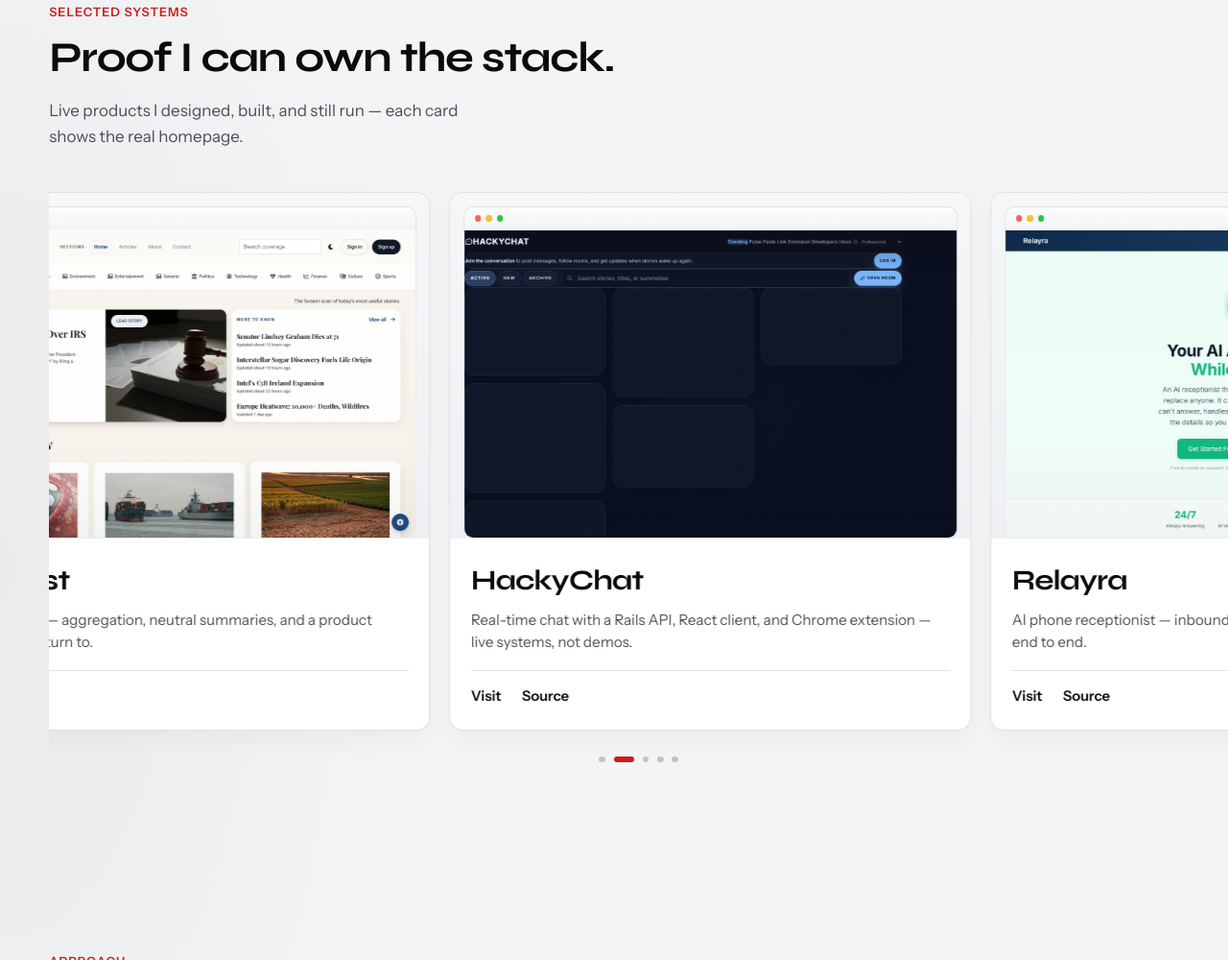
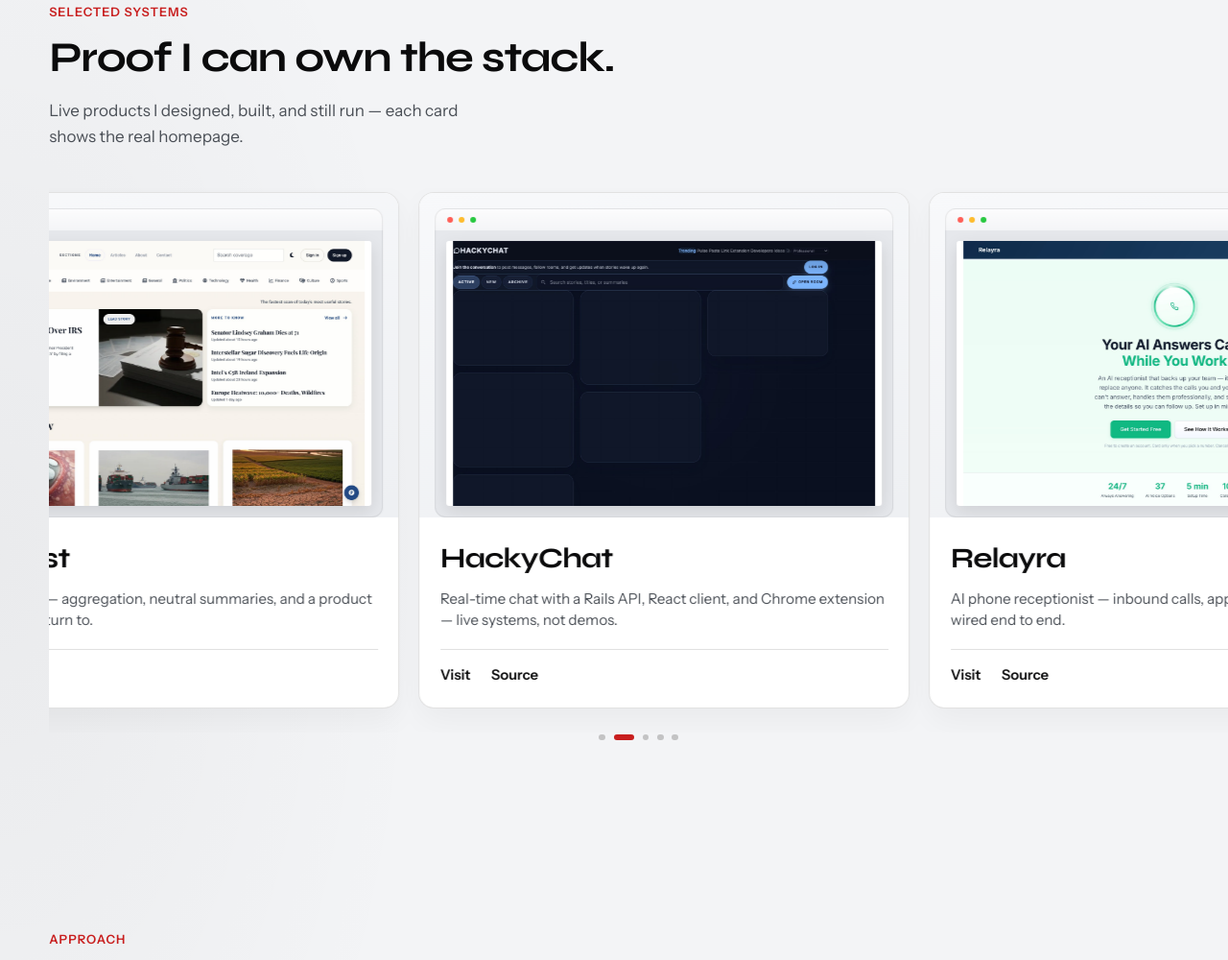
Before and after one commit to JoshBubis/joshbubis.com, a plain HTML site: page index.html in a window 1280 px wide. Shown: the part 893-1893 px from the top of the page at 96% size. Drawn offline with Linux system fonts and the light colour scheme.

Commit message:
Frame work shots with an inset mat so full pages stay visible.
Drop the hover zoom crop: screenshots sit inset in a quiet window, and the rail keeps drifting under the cursor.

```diff
--- a/index.html
+++ b/index.html
@@ -27,7 +27,7 @@
         href="https://fonts.googleapis.com/css2?family=Instrument+Sans:ital,wght@0,400;0,500;0,600;0,700;1,400&family=Syne:wght@600;700;800&display=swap"
         rel="stylesheet">
 
-    <link rel="stylesheet" href="style.css?v=atelier9">
+    <link rel="stylesheet" href="style.css?v=atelier10">
 </head>
 
 <body>
@@ -240,7 +240,7 @@
         </div>
     </footer>
 
-    <script src="script.js?v=atelier9"></script>
+    <script src="script.js?v=atelier10"></script>
 </body>
 
 </html>
--- a/studio.css
+++ b/studio.css
@@ -356,7 +356,7 @@
 }
 
 .work-panel {
-    flex: 0 0 min(84vw, 34rem);
+    flex: 0 0 min(82vw, 32rem);
     min-height: auto;
     padding: 0;
     background: #fff;
@@ -364,15 +364,15 @@
     display: flex;
     flex-direction: column;
     overflow: hidden;
-    border-radius: 14px;
-    box-shadow: 0 10px 28px rgba(11, 11, 12, 0.04);
-    transition: border-color 0.35s var(--ease), transform 0.45s var(--ease), box-shadow 0.45s var(--ease);
+    border-radius: 16px;
+    box-shadow: 0 12px 32px rgba(11, 11, 12, 0.045);
+    transition: border-color 0.4s var(--ease), transform 0.5s var(--ease), box-shadow 0.5s var(--ease);
 }
 
 .work-panel:hover {
-    border-color: rgba(11, 11, 12, 0.18);
-    transform: translateY(-5px);
-    box-shadow: 0 26px 50px rgba(11, 11, 12, 0.09);
+    border-color: rgba(11, 11, 12, 0.16);
+    transform: translateY(-4px);
+    box-shadow: 0 22px 44px rgba(11, 11, 12, 0.08);
 }
 
 .work-rail.is-dragging .work-panel:hover {
@@ -380,24 +380,24 @@
 }
 
 .work-shot {
-    padding: 0.85rem 0.85rem 0;
-    background: linear-gradient(180deg, #f6f7f9 0%, #eef0f3 100%);
+    padding: 1rem 1rem 0;
+    background: linear-gradient(165deg, #f8f9fb 0%, #eef0f3 100%);
 }
 
 .work-shot__chrome {
     display: flex;
     align-items: center;
-    gap: 0.32rem;
-    padding: 0.55rem 0.7rem;
-    border: 1px solid rgba(11, 11, 12, 0.08);
+    gap: 0.35rem;
+    padding: 0.5rem 0.75rem;
+    border: 1px solid rgba(11, 11, 12, 0.07);
     border-bottom: 0;
-    border-radius: 10px 10px 0 0;
-    background: linear-gradient(180deg, #fcfcfd, #f3f4f6);
+    border-radius: 11px 11px 0 0;
+    background: linear-gradient(180deg, #fcfcfd, #f4f5f7);
 }
 
 .work-shot__chrome span {
-    width: 0.4rem;
-    height: 0.4rem;
+    width: 0.38rem;
+    height: 0.38rem;
     border-radius: 50%;
     background: rgba(11, 11, 12, 0.14);
 }
@@ -408,12 +408,18 @@
 
 .work-shot__frame {
     position: relative;
+    display: flex;
+    align-items: center;
+    justify-content: center;
+    box-sizing: border-box;
+    aspect-ratio: 16 / 10;
+    padding: 0.7rem;
     overflow: hidden;
-    aspect-ratio: 16 / 10;
-    border: 1px solid rgba(11, 11, 12, 0.08);
+    border: 1px solid rgba(11, 11, 12, 0.07);
     border-top: 0;
-    border-radius: 0 0 10px 10px;
-    background: #fff;
+    border-radius: 0 0 11px 11px;
+    /* Cool mat — keeps full-page corners inset and readable */
+    background: #e6e8ec;
 }
 
 .work-shot__frame img {
@@ -422,33 +428,17 @@
     height: 100%;
     object-fit: contain;
     object-position: top center;
+    border-radius: 3px;
     background: #fff;
-    transition: filter 0.45s ease;
-}
-
-.work-panel:hover .work-shot__frame img,
-.work-panel:focus-within .work-shot__frame img {
-    filter: contrast(1.02) saturate(1.02);
-}
-
-.work-shot__frame::after {
-    content: "";
-    position: absolute;
-    inset: 0;
-    pointer-events: none;
-    background: linear-gradient(180deg, transparent 70%, rgba(11, 11, 12, 0.045));
-    transition: opacity 0.4s ease;
-}
-
-.work-panel:hover .work-shot__frame::after,
-.work-panel:focus-within .work-shot__frame::after {
-    opacity: 0;
+    box-shadow:
+        0 1px 0 rgba(255, 255, 255, 0.7) inset,
+        0 6px 18px rgba(11, 11, 12, 0.1);
+    /* No scale/zoom on hover — the page stays fully framed */
+    transform: none;
 }
 
 @media (prefers-reduced-motion: reduce) {
-    .work-panel,
-    .work-shot__frame img,
-    .work-shot__frame::after {
+    .work-panel {
         transition: none;
     }
 }
--- a/style.css
+++ b/style.css
@@ -356,7 +356,7 @@
 }
 
 .work-panel {
-    flex: 0 0 min(84vw, 34rem);
+    flex: 0 0 min(82vw, 32rem);
     min-height: auto;
     padding: 0;
     background: #fff;
@@ -364,15 +364,15 @@
     display: flex;
     flex-direction: column;
     overflow: hidden;
-    border-radius: 14px;
-    box-shadow: 0 10px 28px rgba(11, 11, 12, 0.04);
-    transition: border-color 0.35s var(--ease), transform 0.45s var(--ease), box-shadow 0.45s var(--ease);
+    border-radius: 16px;
+    box-shadow: 0 12px 32px rgba(11, 11, 12, 0.045);
+    transition: border-color 0.4s var(--ease), transform 0.5s var(--ease), box-shadow 0.5s var(--ease);
 }
 
 .work-panel:hover {
-    border-color: rgba(11, 11, 12, 0.18);
-    transform: translateY(-5px);
-    box-shadow: 0 26px 50px rgba(11, 11, 12, 0.09);
+    border-color: rgba(11, 11, 12, 0.16);
+    transform: translateY(-4px);
+    box-shadow: 0 22px 44px rgba(11, 11, 12, 0.08);
 }
 
 .work-rail.is-dragging .work-panel:hover {
@@ -380,24 +380,24 @@
 }
 
 .work-shot {
-    padding: 0.85rem 0.85rem 0;
-    background: linear-gradient(180deg, #f6f7f9 0%, #eef0f3 100%);
+    padding: 1rem 1rem 0;
+    background: linear-gradient(165deg, #f8f9fb 0%, #eef0f3 100%);
 }
 
 .work-shot__chrome {
     display: flex;
     align-items: center;
-    gap: 0.32rem;
-    padding: 0.55rem 0.7rem;
-    border: 1px solid rgba(11, 11, 12, 0.08);
+    gap: 0.35rem;
+    padding: 0.5rem 0.75rem;
+    border: 1px solid rgba(11, 11, 12, 0.07);
     border-bottom: 0;
-    border-radius: 10px 10px 0 0;
-    background: linear-gradient(180deg, #fcfcfd, #f3f4f6);
+    border-radius: 11px 11px 0 0;
+    background: linear-gradient(180deg, #fcfcfd, #f4f5f7);
 }
 
 .work-shot__chrome span {
-    width: 0.4rem;
-    height: 0.4rem;
+    width: 0.38rem;
+    height: 0.38rem;
     border-radius: 50%;
     background: rgba(11, 11, 12, 0.14);
 }
@@ -408,12 +408,18 @@
 
 .work-shot__frame {
     position: relative;
+    display: flex;
+    align-items: center;
+    justify-content: center;
+    box-sizing: border-box;
+    aspect-ratio: 16 / 10;
+    padding: 0.7rem;
     overflow: hidden;
-    aspect-ratio: 16 / 10;
-    border: 1px solid rgba(11, 11, 12, 0.08);
+    border: 1px solid rgba(11, 11, 12, 0.07);
     border-top: 0;
-    border-radius: 0 0 10px 10px;
-    background: #fff;
+    border-radius: 0 0 11px 11px;
+    /* Cool mat — keeps full-page corners inset and readable */
+    background: #e6e8ec;
 }
 
 .work-shot__frame img {
@@ -422,33 +428,17 @@
     height: 100%;
     object-fit: contain;
     object-position: top center;
+    border-radius: 3px;
     background: #fff;
-    transition: filter 0.45s ease;
-}
-
-.work-panel:hover .work-shot__frame img,
-.work-panel:focus-within .work-shot__frame img {
-    filter: contrast(1.02) saturate(1.02);
-}
-
-.work-shot__frame::after {
-    content: "";
-    position: absolute;
-    inset: 0;
-    pointer-events: none;
-    background: linear-gradient(180deg, transparent 70%, rgba(11, 11, 12, 0.045));
-    transition: opacity 0.4s ease;
-}
-
-.work-panel:hover .work-shot__frame::after,
-.work-panel:focus-within .work-shot__frame::after {
-    opacity: 0;
+    box-shadow:
+        0 1px 0 rgba(255, 255, 255, 0.7) inset,
+        0 6px 18px rgba(11, 11, 12, 0.1);
+    /* No scale/zoom on hover — the page stays fully framed */
+    transform: none;
 }
 
 @media (prefers-reduced-motion: reduce) {
-    .work-panel,
-    .work-shot__frame img,
-    .work-shot__frame::after {
+    .work-panel {
         transition: none;
     }
 }
```
Also changed, not shown: contact.html (+1 -1 lines), docs/README.md.
